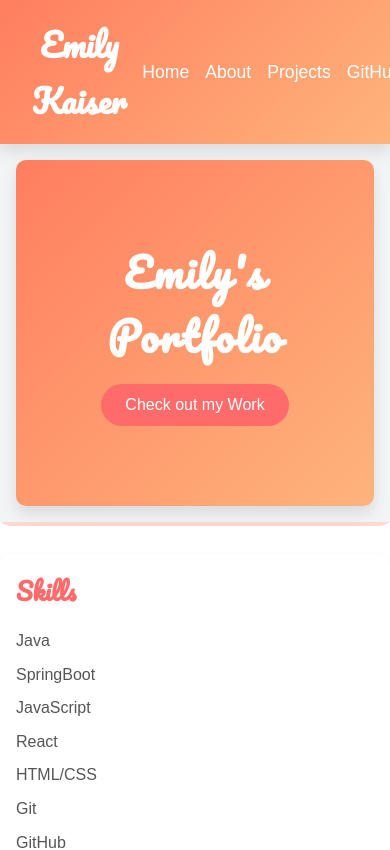
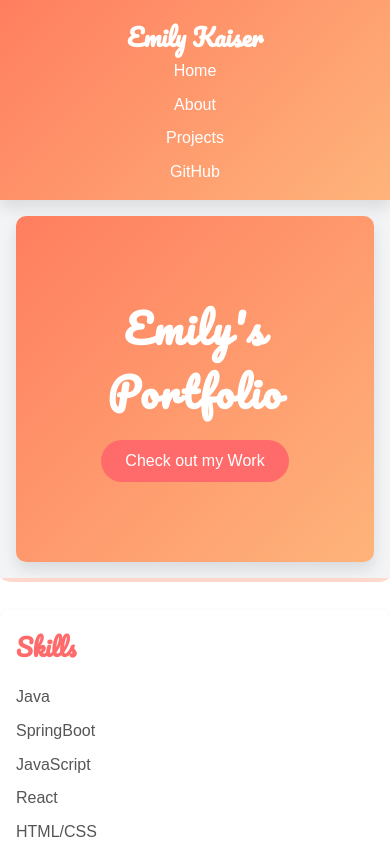
Before and after one commit to ekaiser-512/ekaiser-512.github.io, a React (Vite) app: page / in a window 390 px wide. Shown: the top 850 px of the page. Built offline with nearby package versions, Linux system fonts and the light colour scheme.

Commit message:
header media queries

```diff
--- a/src/components/Header/Header.css
+++ b/src/components/Header/Header.css
@@ -78,3 +78,26 @@ nav ul li a {
 nav ul li:hover a {
     color: #e63946; /* Match hover color from main.css */
 }
+
+/* Media Queries for Mobile */
+@media (max-width: 600px) {
+    nav {
+        flex-direction: column;
+        padding: 0 1rem;
+    }
+
+    .logo a {
+        font-size: 1.5rem;
+    }
+
+    nav ul {
+        flex-direction: column;
+        align-items: center;
+        gap: 0.5rem;
+    }
+
+    nav ul li {
+        margin-left: 0;
+        font-size: 1rem;
+    }
+}
```
